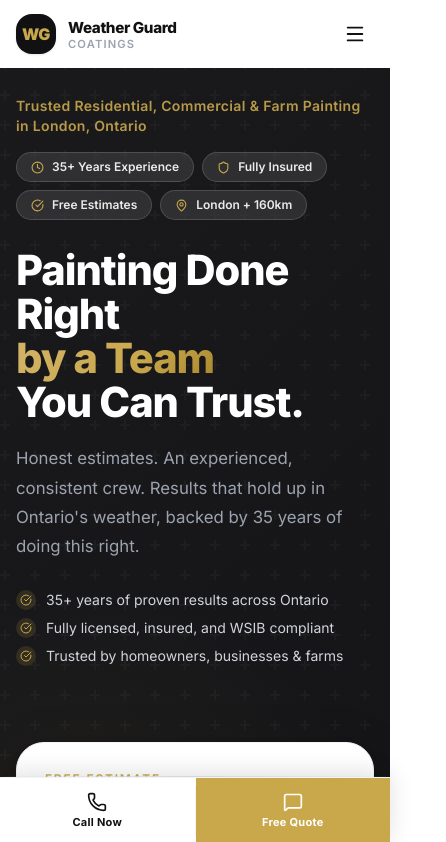
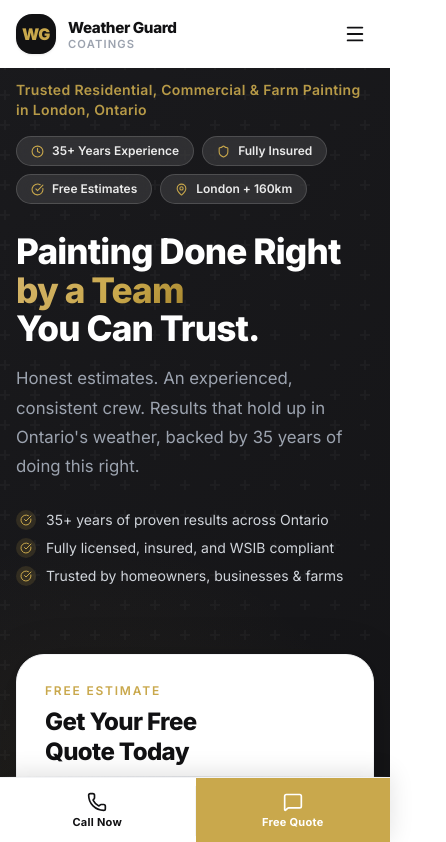
Before and after one commit to asadpuremarketing-wq/Weatherguardcoating, a React (Vite) app: page / in a window 390 px wide. Shown: the top 842 px of the page, 446 px wide, since content can reach past the window. Built offline with nearby package versions, Linux system fonts and the light colour scheme.

Commit message:
fix homepage mobile responsiveness

```diff
--- a/src/components/common/CTASection.jsx
+++ b/src/components/common/CTASection.jsx
@@ -54,10 +54,9 @@ export default function CTASection({
           {/* Title */}
           <h2
             className={cn(
-              'font-extrabold mb-4 leading-[1.1] tracking-tight',
+              'font-extrabold mb-4 leading-[1.1] tracking-tight text-[1.8rem] sm:text-[2.2rem] md:text-[2.8rem]',
               dark ? 'text-white' : 'text-charcoal'
             )}
-            style={{ fontSize: 'clamp(2rem, 4vw, 3rem)' }}
           >
             {title}
           </h2>
--- a/src/components/home/HeroSection.jsx
+++ b/src/components/home/HeroSection.jsx
@@ -33,7 +33,7 @@ const itemVariants = {
 export default function HeroSection() {
   return (
     <section
-      className="relative bg-charcoal overflow-hidden min-h-screen flex items-center"
+      className="relative bg-charcoal overflow-hidden flex items-center"
       aria-label="Hero"
     >
       {/* Background, gradient + subtle texture */}
@@ -46,8 +46,8 @@ export default function HeroSection() {
         style={{ background: 'radial-gradient(circle, rgba(201,168,76,0.07) 0%, transparent 70%)' }}
       />
 
-      <div className="container-custom pt-24 pb-36 md:py-36 relative z-10 w-full">
-        <div className="grid grid-cols-1 lg:grid-cols-2 gap-10 xl:gap-20 items-center">
+      <div className="container-custom pt-20 pb-8 md:pt-28 md:pb-24 lg:py-36 relative z-10 w-full">
+        <div className="grid grid-cols-1 lg:grid-cols-2 gap-8 lg:gap-20 items-start">
 
           {/* ── LEFT column ── */}
           <motion.div
@@ -76,8 +76,7 @@ export default function HeroSection() {
             {/* Headline */}
             <motion.h1
               variants={itemVariants}
-              className="font-extrabold text-white leading-[1.06] tracking-tight mb-5"
-              style={{ fontSize: 'clamp(2.6rem, 5.5vw, 4rem)' }}
+              className="font-extrabold text-white leading-[1.1] tracking-tight mb-4 text-[2.2rem] sm:text-[2.8rem] md:text-[3.2rem] lg:text-[3.8rem]"
             >
               Painting Done Right
               <br />
@@ -113,11 +112,12 @@ export default function HeroSection() {
             </motion.div>
           </motion.div>
 
-          {/* ── RIGHT column, lead form ── */}
+          {/* RIGHT column — lead form. Extra bottom padding on mobile for CTA bar clearance */}
           <motion.div
             initial={{ opacity: 0, x: 24 }}
             animate={{ opacity: 1, x: 0 }}
             transition={{ duration: 0.7, delay: 0.2, ease: [0.25, 0.1, 0.25, 1] }}
+            className="pb-24 lg:pb-0"
           >
             <LeadForm />
           </motion.div>
--- a/src/index.css
+++ b/src/index.css
@@ -14,6 +14,7 @@
     -webkit-font-smoothing: antialiased;
     -moz-osx-font-smoothing: grayscale;
     text-rendering: optimizeLegibility;
+    overflow-x: hidden;
   }
 
   body {
@@ -138,11 +139,13 @@
   }
 
   .section-title {
-    @apply text-[2rem] md:text-[2.5rem] font-extrabold text-charcoal leading-[1.12] tracking-tight;
+    font-size: clamp(1.6rem, 5vw, 2.5rem);
+    @apply font-extrabold text-charcoal leading-[1.12] tracking-tight;
   }
 
   .section-title-light {
-    @apply text-[2rem] md:text-[2.5rem] font-extrabold text-white leading-[1.12] tracking-tight;
+    font-size: clamp(1.6rem, 5vw, 2.5rem);
+    @apply font-extrabold text-white leading-[1.12] tracking-tight;
   }
 
   .body-large {
```
